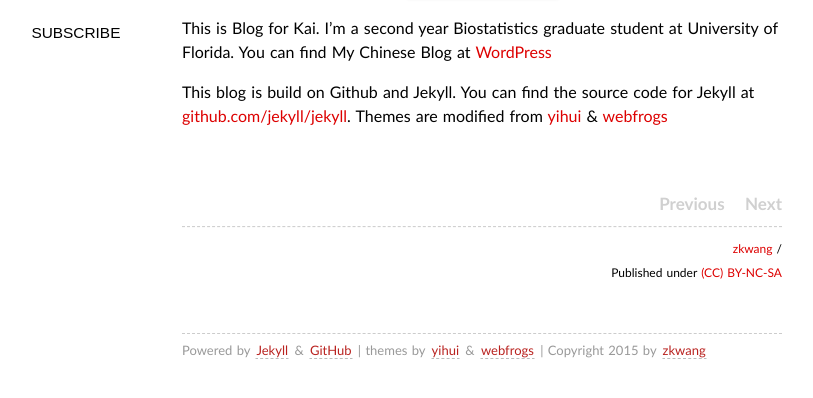
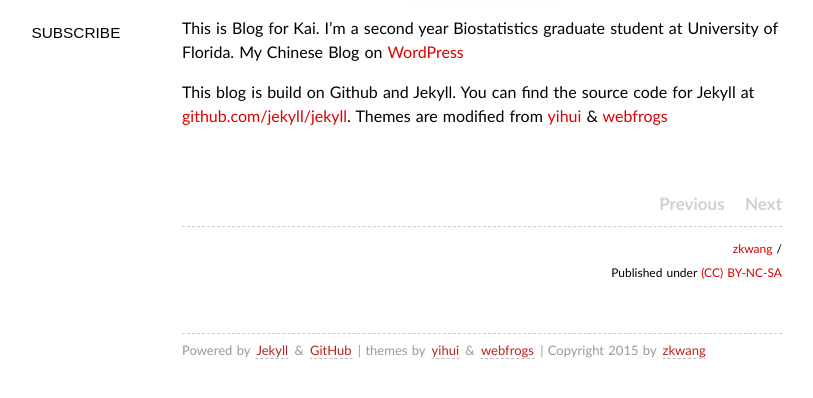
Before and after one commit to zkwang2014/zkwang2014.github.com, a Jekyll site: the page built from about/about.md, in a window 1280 px wide, cut to the strip 293-691 px from the top of the page. Shown: the whole strip, without its empty margins (158-971 px from the left). Built offline with Jekyll 4.4.1, drawn with Linux system fonts in a browser that asks for light colours; nearby versions of some CDN libraries; some web fonts are replaced; library files that are not in the unit come from our copies; Markdown is read by kramdown in place of the engine named in the settings; comment, search, counter and statistics services are not loaded.

Commit message:
Update about.md

```diff
--- a/about/about.md
+++ b/about/about.md
@@ -6,7 +6,6 @@ permalink: /about/
 
 <p><img src="https://github.com/zkwang2014/zkwang2014.github.io/raw/master/about/photo_1024.jpg" width = "150" height = "200" title="zkwang" align="center" /></p>
 
-This is Blog for Kai. I'm a second year Biostatistics graduate student at University of Florida.
-You can find My Chinese Blog at [WordPress](https://zkwang2014.wordpress.com/)
+This is Blog for Kai. I'm a second year Biostatistics graduate student at University of Florida. My Chinese Blog  on [WordPress](https://zkwang2014.wordpress.com/)
 
 This blog is build on Github and Jekyll. You can find the source code for Jekyll at [github.com/jekyll/jekyll](https://github.com/jekyll/jekyll). Themes are modified from [yihui](https://github.com/yihui) & [webfrogs](https://github.com/webfrogs)
```
